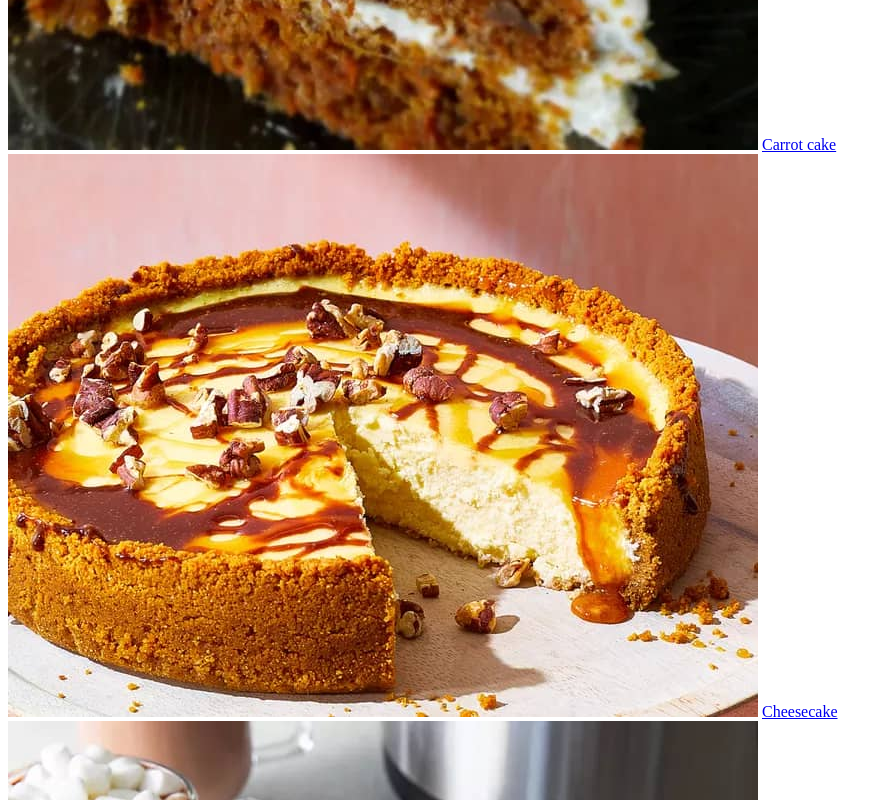
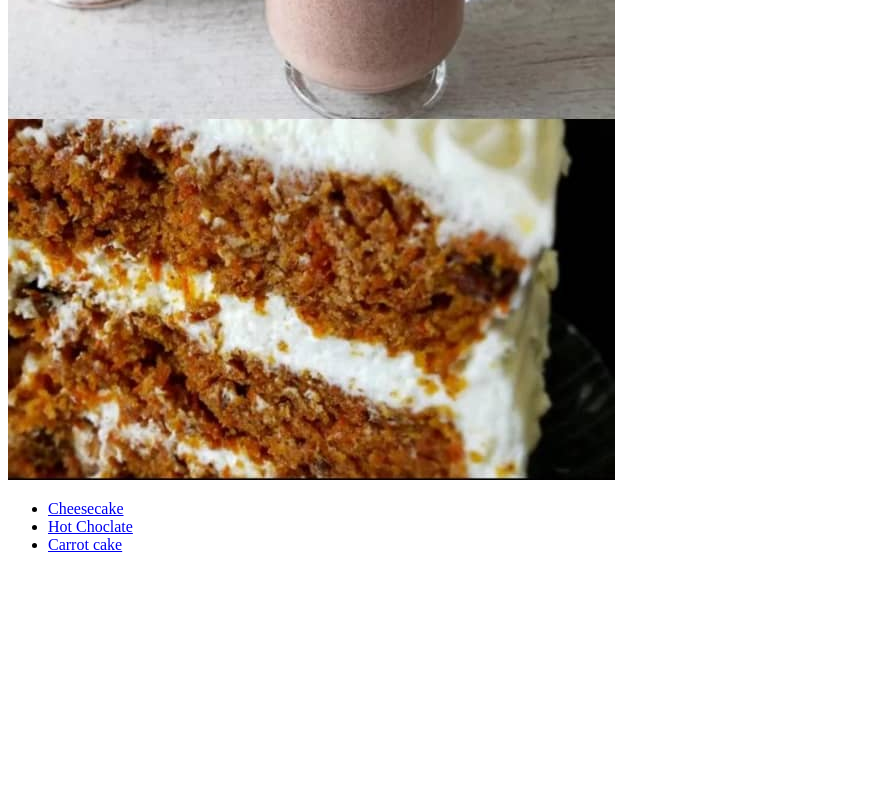
Before and after one commit to kinimini108/Odin-recipe, a plain HTML site: page index.html in a window 1280 px wide. Shown: the part 680-1480 px from the top of the page, without its empty margins (0-892 px from the left). After the commit the page ends 1250 px from the top, so only its background shows below. Drawn offline with Linux system fonts and the light colour scheme.

Commit message:
Updated inde.html

```diff
--- a/index.html
+++ b/index.html
@@ -7,15 +7,11 @@
 </head>
 <body>
     <h1>Odin Recipes</h1>
-    <img src="./image/Carrot_cake.jpg" alt="carrot">
-    <a href="recipes/carrot-cake.html">Carrot cake</a>
-
-
-    <img src="./image/air_fryer_cake.jpg" alt="cheesecake">
-    <a href="recipes/air-fryer-cake.html">Cheesecake</a>
-
-
-    <img src="./image/hot_choclate.jpg" alt="hot-choclate">
-    <a href="recipes/hot-choclate.html">Drinks</a>
+    <img src="./image/Full-dish.jpg" alt="Full-Dish">
+    <ul>
+        <li><a href="recipes/air-fryer-cake.html">Cheesecake</a></li>
+        <li><a href="recipes/hot-choclate.html">Hot Choclate</a></li>
+        <li><a href="recipes/carrot-cake.html">Carrot cake</a></li>
+    </ul>
 </body>
 </html>
```
Also changed, not shown: image/Full-dish.jpg (added).
